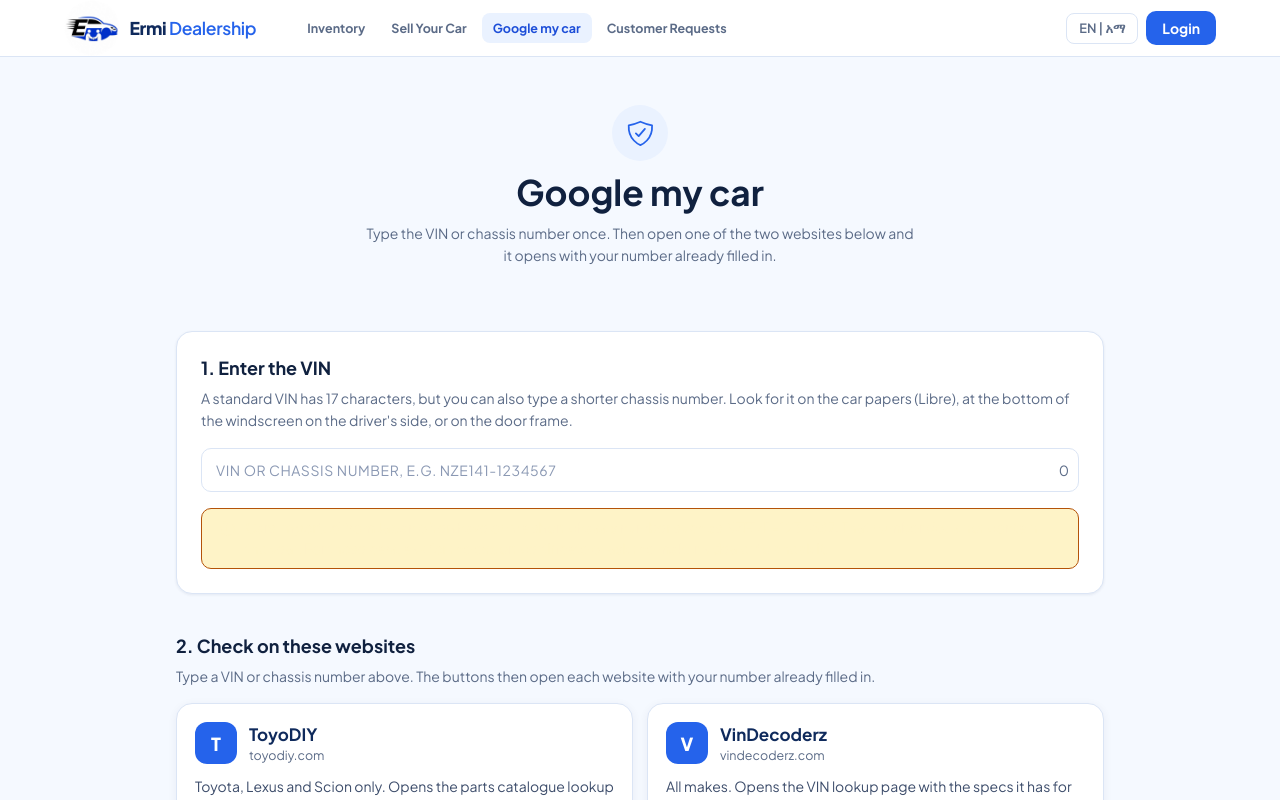
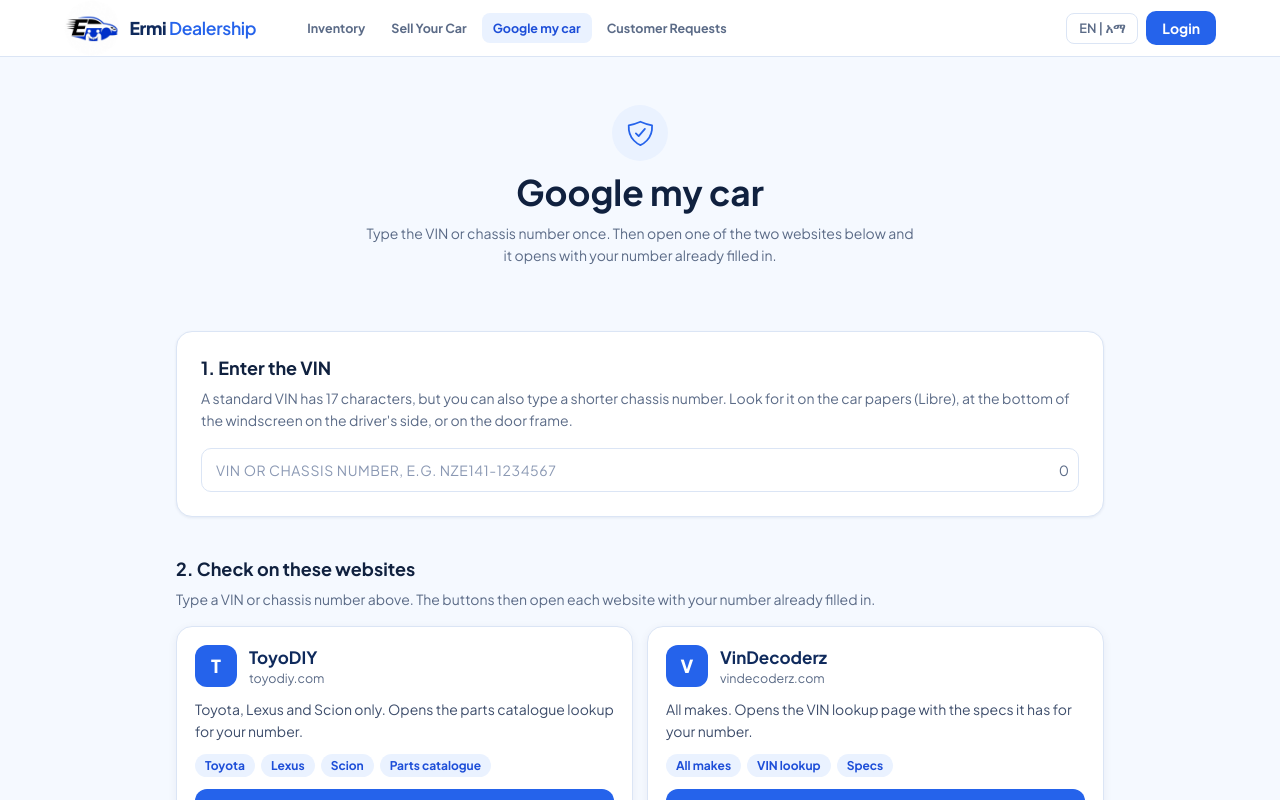
Before and after one commit to tedaking2249/ermi-dealership-v234, a React (Vite) app: page /google-my-car in a window 1280 px wide. Shown: the top 800 px of the page. Built offline with nearby package versions, Linux system fonts and the light colour scheme; no server answers.

Commit message:
Simplify Google My Car page: VIN input and two website links only

```diff
--- a/src/pages/GoogleMyCar.jsx
+++ b/src/pages/GoogleMyCar.jsx
@@ -52,15 +52,6 @@ function GoogleMyCar() {
             )}
           </div>
         </form>
-
-        <div className="gmc-warning">
-          <IoInformationCircleOutline />
-          <p>
-            Cars imported from Japan often have only a short chassis number such as NZE141-1234567.
-            That number does not contain the year. For those cars, ask for the export certificate or
-            ask the maker's dealer to check it.
-          </p>
-        </div>
       </section>
 
       <section className="gmc-section" aria-labelledby="gmc-sites-title">
```
